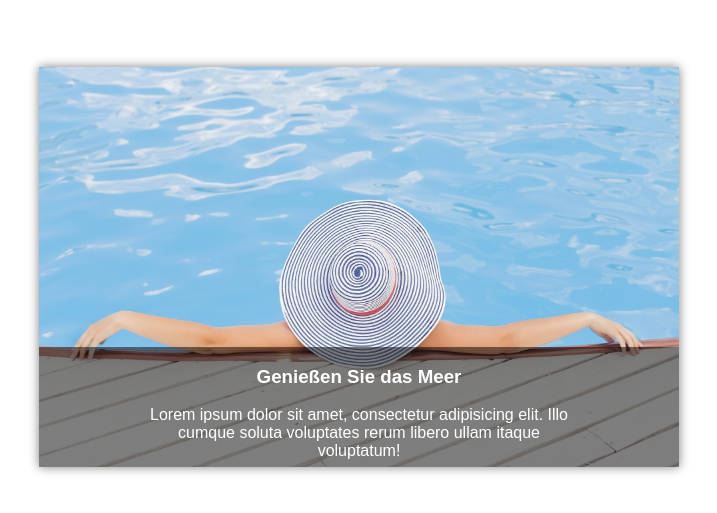
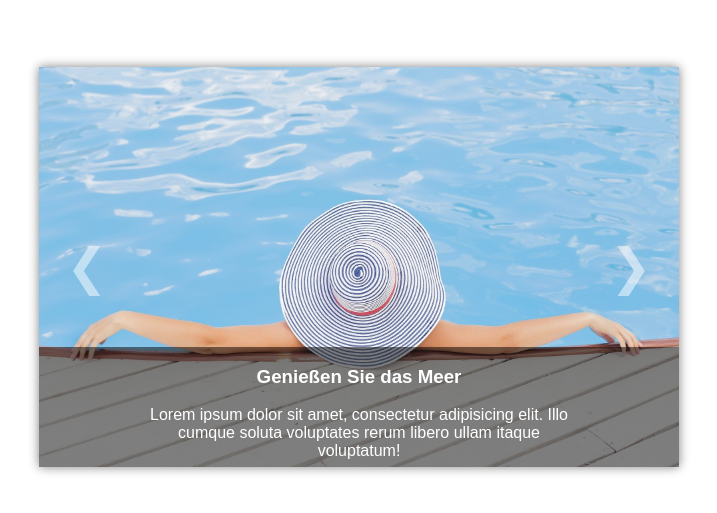
Before and after one commit to Satch2619/Start, a plain HTML site: page Slideshow/index.html in a window 1280 px wide. Shown: the part 133-646 px from the top of the page, without its empty margins (281-998 px from the left). Drawn offline with Linux system fonts and the light colour scheme.

Commit message:
pfeile erstellt

```diff
--- a/Slideshow/index.html
+++ b/Slideshow/index.html
@@ -51,6 +51,8 @@
           </p>
         </div>
       </div>
+      <a class="pfeil pfeil-links"><span> &#10094;</span></a>
+      <a class="pfeil pfeil-rechts"><span>&#10095;</span></a>
     </div>
   </body>
 </html>
--- a/Slideshow/style.css
+++ b/Slideshow/style.css
@@ -44,3 +44,29 @@
   font-size: 1.4em;
   margin: 0;
 }
+
+.pfeil {
+  position: absolute;
+  top: 0;
+  bottom: 0;
+  font-size: 50px;
+  display: flex;
+  justify-content: center;
+  align-items: center;
+  width: 15%;
+  color: rgba(255, 255, 255, 0.5);
+  user-select: none;
+  cursor: pointer;
+}
+
+.pfeil:hover {
+  color: white;
+}
+
+.pfeil-links {
+  left: 0;
+}
+
+.pfeil-rechts {
+  right: 0;
+}
```
